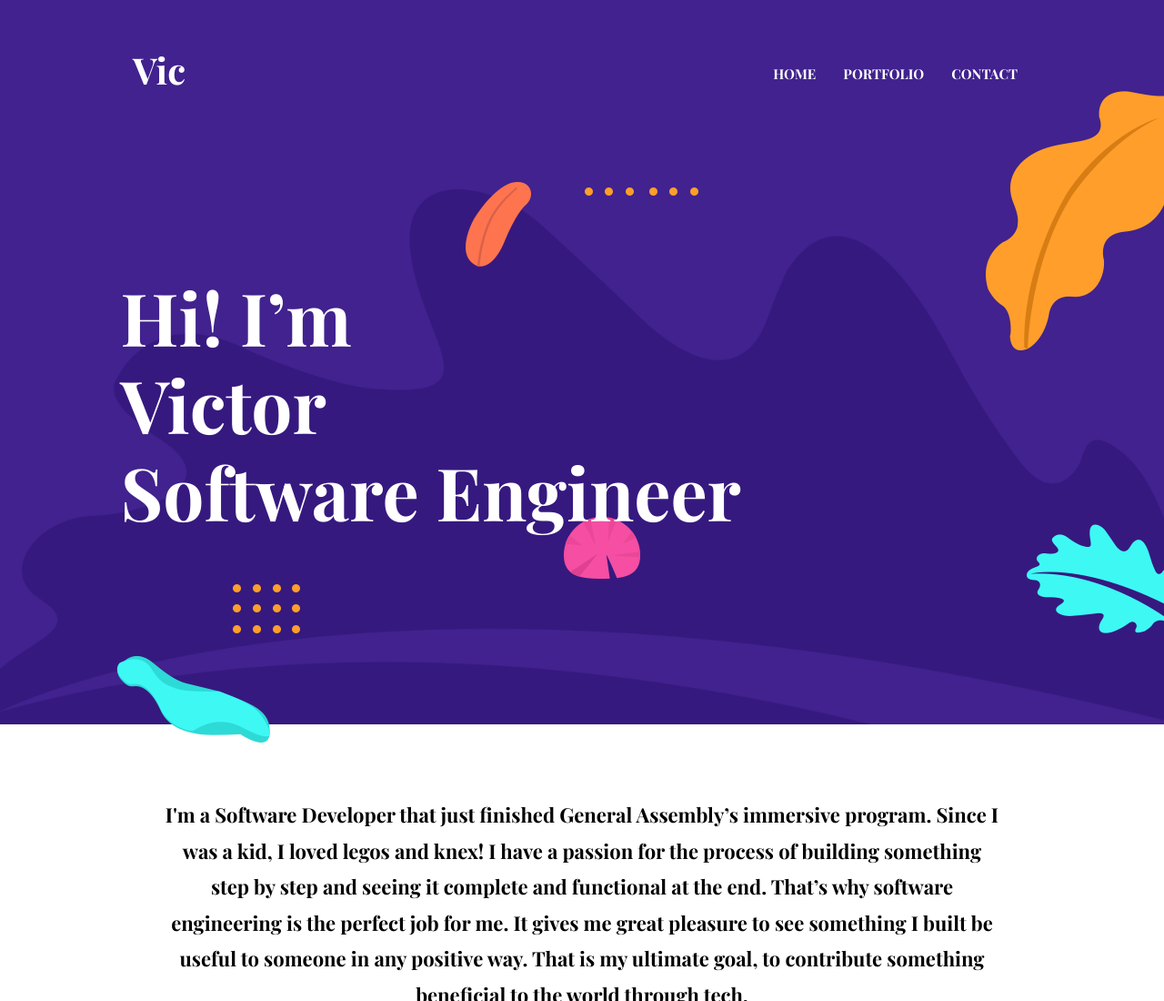
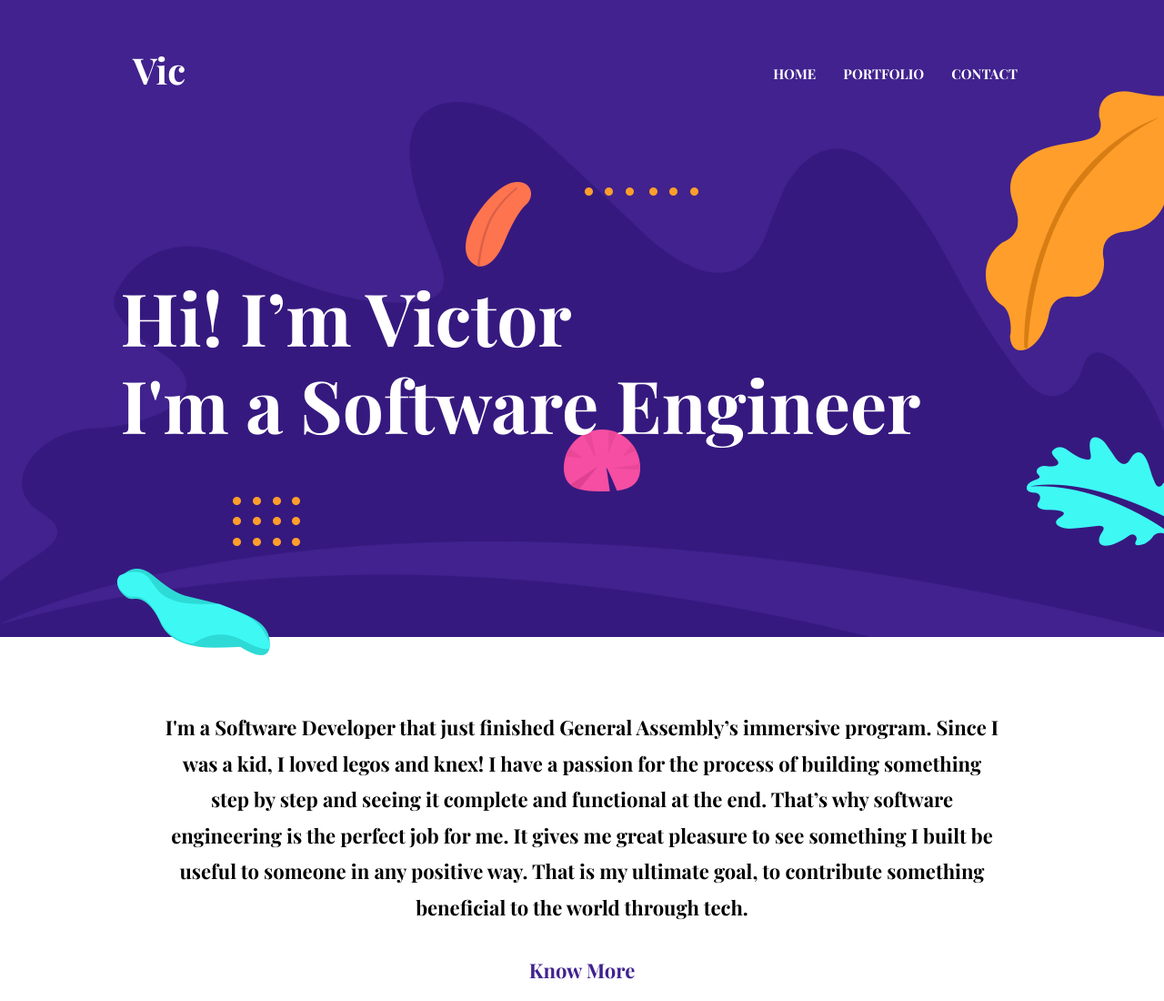
Before and after one commit to victordevera24/victordevera24.github.io, a plain HTML site: page index.html in a window 1280 px wide. Shown: the top 1100 px of the page at 91% size. Drawn offline with nearby package versions, Linux system fonts and the light colour scheme.

Commit message:
changing h1 on homepage

```diff
--- a/index.html
+++ b/index.html
@@ -90,7 +90,7 @@ FACEBOOK: https://www.facebook.com/themefisher
   <div class="container">
     <div class="row">
       <div class="col-lg-11 mx-auto">
-        <h1 class="text-white font-tertiary">Hi! I’m <br> Victor <br> Software Engineer</h1>
+        <h1 class="text-white font-tertiary">Hi! I’m Victor <br> I'm a Software Engineer</h1>
       </div>
     </div>
   </div>
```
